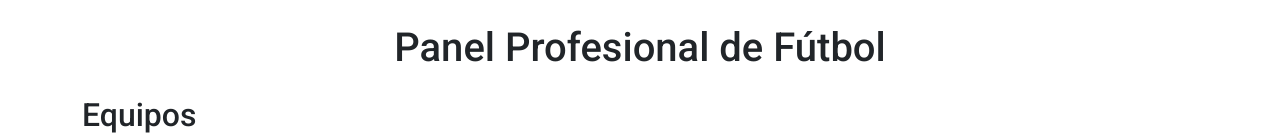
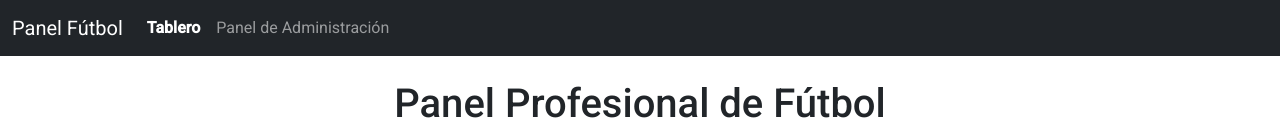
Before and after one commit to ckcristock/portafolio2025, an Angular app: page / in a window 1280 px wide. Shown: the top 140 px of the page. Built offline with nearby package versions, Linux system fonts and the light colour scheme; no server answers.

Commit message:
Fix navbar

```diff
--- a/src/app/app.component.html
+++ b/src/app/app.component.html
@@ -1 +1,2 @@
+<app-navbar></app-navbar>
 <router-outlet></router-outlet>
--- a/src/app/app.component.ts
+++ b/src/app/app.component.ts
@@ -1,11 +1,12 @@
 import { Component } from '@angular/core';
 import { RouterOutlet } from '@angular/router';
+import { NavbarComponent } from './components/navbar/navbar.component';
 
 @Component({
   selector: 'app-root',
-  imports: [RouterOutlet],
+  imports: [RouterOutlet, NavbarComponent],
   templateUrl: './app.component.html',
-  styleUrl: './app.component.scss'
+  styleUrl: './app.component.scss',
 })
 export class AppComponent {
   title = 'angular';
```
